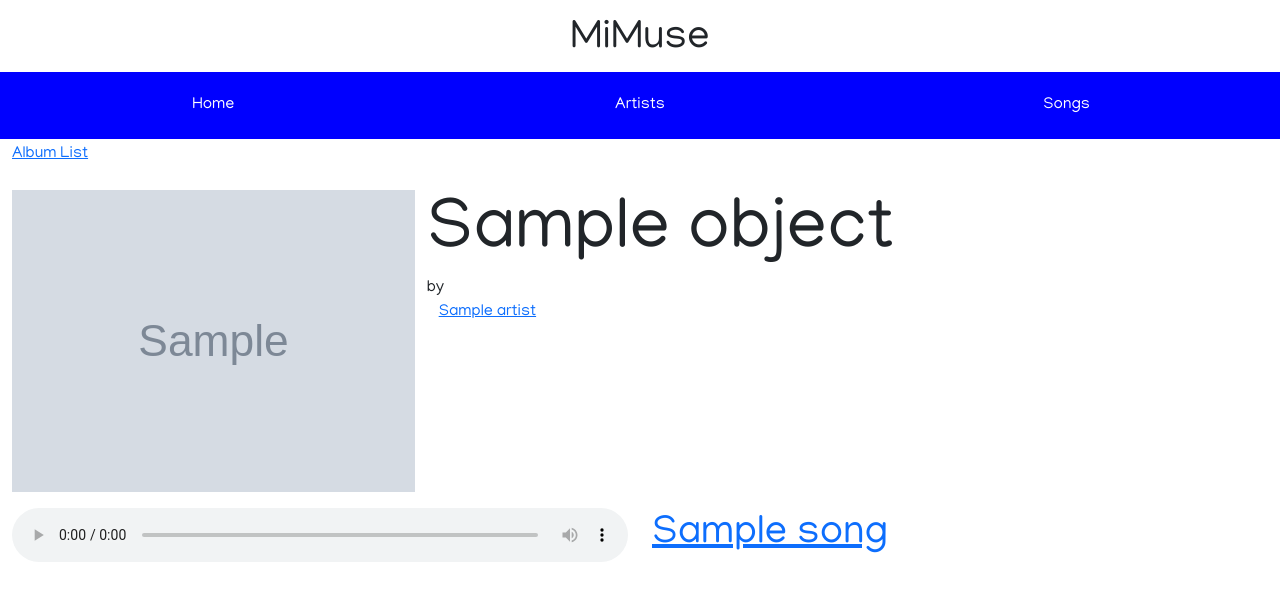
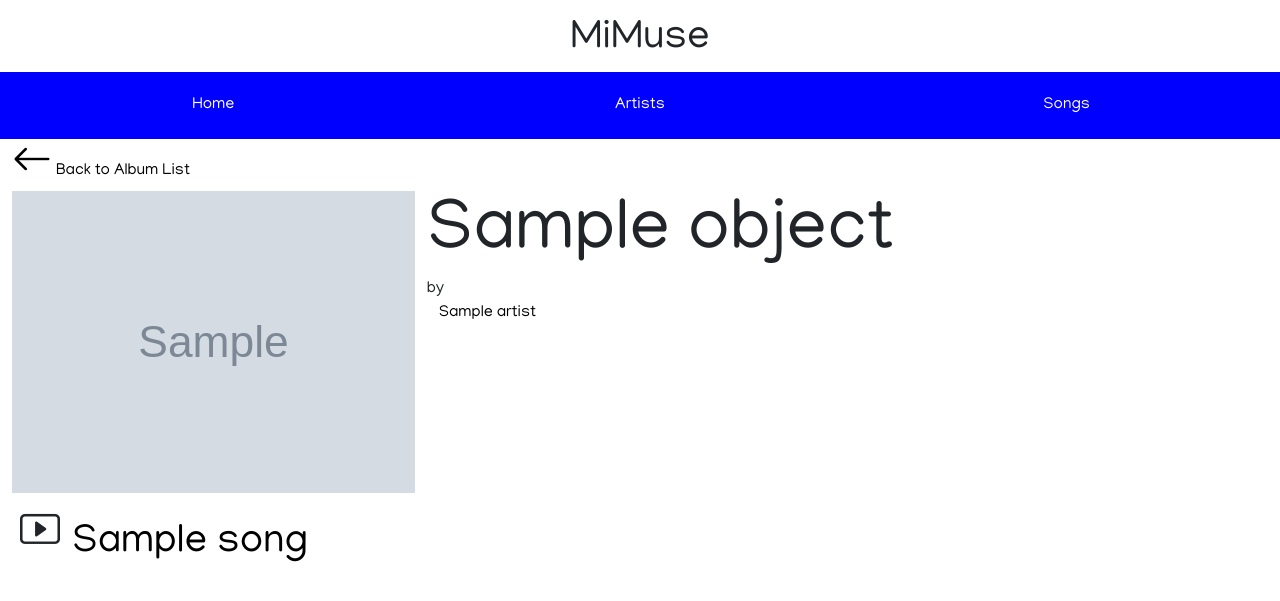
Before and after one commit to linjieyingg/songs, a Django app: template mimuse/songs/templates/songs/album_detail.html in a window 1280 px wide. Shown: the top 601 px of the page. Run offline with Django 5.2, Linux system fonts and the light colour scheme; the template is opened without the code that fills it: most values are stand-ins (such as "Sample title", 1, 10 or a date in 2020); grey boxes marked "Sample" are stand-in pictures; some libraries are stand-ins or nearby versions.

Commit message:
play icon

```diff
--- a/mimuse/artists/templates/artists/artist_detail.html
+++ b/mimuse/artists/templates/artists/artist_detail.html
@@ -23,8 +23,8 @@
             {% for song in songs%}
             <div class="row my-3 gy-2">
                 <div class="col-5 mt-0">
-                <audio style="width:100%;height:100%"controls><source src={{song.preview_url}} type="audio/mp3"></audio></div>
-                <div class="col my-auto  display-6" style=""><a href="{% url 'songs:song_detail' song.id %}" >{{song.title}}</a></div>
+                <audio style="width:100%;height:120%"controls><source src={{song.preview_url}} type="audio/mp3"></audio></div>
+                <div class="col my-auto " style=""><a href="{% url 'songs:song_detail' song.id %}" >{{song.title}}</a></div>
             </div>
             {% endfor%}
 
--- a/mimuse/artists/templates/artists/artist_list.html
+++ b/mimuse/artists/templates/artists/artist_list.html
@@ -2,7 +2,7 @@
 {% load static %}
 
 {% block content %}
-<span class="display-6">Artists </span><br/>
+<h1  class="pt-3">Artists </h1>
 
 <div class="my-2">
     <form action="{% url 'artists:search' %}" method = 'get'>
--- a/mimuse/core/static/css/main.css
+++ b/mimuse/core/static/css/main.css
@@ -5,24 +5,16 @@
 #hovering{
   display: inline;
   cursor: none;
-  vertical-align: text-top;
+  vertical-align: super;
   }
 
-.fav {
-  position: absolute;
-  font-style: italic;
-  font-size: 24px;
-  font-weight: bold;
-  color: rgb(0, 0, 0);
-  display: none;
-  bottom: 0;
-}
 .favorite:hover {
   color:#f90000;
 }
 
 .favorited {
-  color:#f90000
+  position: relative;
+  color:#f90000;
 }
 
 button {
@@ -66,13 +58,6 @@ li a:hover {
 
 }
 
-
-
-/* div{
-  display: block;
-  background-color: red;
-} */
-
 .title{
   margin-top: 16px;
 }
@@ -107,3 +92,37 @@ li a:hover {
   text-decoration: none;
   display: block;
 }
+
+a {
+  color:black;
+  text-decoration: none;
+}
+
+a:hover {
+  opacity: 50%;
+  text-decoration: underline;
+}
+/*
+audio{
+  display: none;
+} */
+
+.inline-block {
+  display: inline-block;
+}
+
+.wrapper {
+  display: inline-block;
+}
+.box2 {
+  display: none;
+}
+.wrapper:hover .box1 {
+  display: none;
+}
+.wrapper:hover .box2 {
+  display: inline-block;
+}
+.wrapper:hover a {
+  vertical-align: super;
+}
--- a/mimuse/core/static/js/main.js
+++ b/mimuse/core/static/js/main.js
@@ -5,3 +5,8 @@ function createTextCursor(event){
   }
 
 document.getElementById("hovering").addEventListener('mouseover', createTextCursor);
+
+function play(){
+  let audio = document.getElementById('preview')
+  audio.play()
+}
--- a/mimuse/core/templates/base.html
+++ b/mimuse/core/templates/base.html
@@ -7,13 +7,12 @@
 <head>
     <title>MiMuse (Mini Music Base)</title>
     <link rel="icon" type="image/x-icon" href="{% static 'media/music-note-list.svg' %}">
-    <link rel="stylesheet" href="{% static 'css/main.css' %}">
     <link rel="stylesheet" href="https://fonts.googleapis.com/css?family=Manjari">
     <link href="https://cdn.jsdelivr.net/npm/bootstrap@5.3.2/dist/css/bootstrap.min.css"
     rel="stylesheet" integrity="sha384-T3c6CoIi6uLrA9TneNEoa7RxnatzjcDSCmG1MXxSR1GAsXEV/Dwwykc2MPK8M2HN"
     crossorigin="anonymous">
     <link rel="stylesheet" href="https://cdn.jsdelivr.net/npm/bootstrap-icons@1.3.0/font/bootstrap-icons.css">
-
+    <link rel="stylesheet" href="{% static 'css/main.css' %}">
 </head>
 {% endblock head %}
 
@@ -45,7 +44,7 @@
     <div class="run_api">
     </div>
 
-
+    <script src="/static/js/main.js"></script>
 	{% block content %}
     {% endblock content %}
     {% if messages %}
--- a/mimuse/core/urls.py
+++ b/mimuse/core/urls.py
@@ -5,5 +5,5 @@ from . import views
 app_name = "core"
 
 urlpatterns = [
-   path("", views.RecommendedListView.as_view(template_name='core/home.html'), name="main"),
+   path('', views.RecommendedListView.as_view(template_name='core/home.html'), name="main"),
 ]
--- a/mimuse/core/views.py
+++ b/mimuse/core/views.py
@@ -4,6 +4,8 @@ from django.http import HttpResponse
 from songs.models import Song
 from artists.models import Artist
 from django.views.generic import ListView
+from django.shortcuts import get_object_or_404
+
 
 # Create your views here.
 
@@ -16,7 +18,6 @@ class RecommendedListView(ListView):
     model = Song
     context_object_name = 'songs_list'
     template_name = 'core/home.html'
-
     def get_queryset(self):
         response = Song.objects.filter(recommended=True)
         return response
--- a/mimuse/songs/templates/songs/album_detail.html
+++ b/mimuse/songs/templates/songs/album_detail.html
@@ -3,7 +3,7 @@
 
 {% block content %}
 
-<a href="{% url 'songs:album_list' %}" > Album List </a> <br/><br/>
+<a href="{% url 'songs:album_list' %}" > <i class="bi bi-arrow-left h1"></i> Back to Album List </a> <br/>
 <div class="row pb-2">
     <img class="col-4"  src={{ object.cover_image }}
     alt="image"/>
@@ -12,16 +12,25 @@
         <div class="row">by<a href="{% url 'artists:artist_detail' artists.id %}">{{artists.name}}</a></div>
     </div>
 </div>
-{% comment %} <div class=''> {% endcomment %}
-    {% for song in songs %}
-        <div class="row py-2">
-            <audio class="col" controls>
-                <source src={{song.preview_url}} type="audio/mp3">
-            </audio>
-            <a class="col my-auto display-6" href="{% url 'songs:song_detail' song.id %}" > {{song.title}}
+   {% for song in songs %}
+        <div class=" py-2">
+            <div class="wrapper">
+                <div class="box2"><audio class="col" id="preview" controls>
+                    <source src={{song.preview_url}} type="audio/mp3">
+                </audio></div>
+                <div class="box1">
+                <button type="submit" onclick="play()" class="favorite">
+                    <i class="bi bi-play-btn inline-block display-6 p-2 pt-0" > </i>
+                </button></div>
+            </div>
+            <a class="my-auto display-6 inline-block" style="vertical-align:-webkit-baseline-middle;" href="{% url 'songs:song_detail' song.id %}" > {{song.title}} </a>
+
         </div>
     {%endfor%}
-{% comment %} </div> {% endcomment %}
 
 
 {% endblock content %}
+
+{% block js%}
+
+{% endblock js%}
--- a/mimuse/songs/templates/songs/album_list.html
+++ b/mimuse/songs/templates/songs/album_list.html
@@ -6,7 +6,7 @@
     <div class="col strong"><a href="{% url 'songs:album_list'%}">Albums</a></div>
     <div class="col strong"><a href="{% url 'songs:favorites_list'%}">Favorite Songs</a></div>
 </div> -->
-<h1>Albums</h1>
+<h1 class="pt-3">Albums</h1>
 <div class="my-2">
     <form action="{% url 'songs:album_search' %}" method = 'get'>
         <div class="inner-addon left-addon">
--- a/mimuse/songs/templates/songs/favorites_list.html
+++ b/mimuse/songs/templates/songs/favorites_list.html
@@ -6,7 +6,7 @@
         <div class="col strong"><a href="{% url 'songs:song_list'%}">All Songs</a></div>
         <div class="col strong"><a href="{% url 'songs:album_list'%}">Albums</a></div>
     </div> -->
-    <h1>Favorties</h1>
+    <h1  class="pt-3">Favorites</h1>
 
     {% for song in object_list %}
         {% if song.favorite == True %}
--- a/mimuse/songs/templates/songs/song_detail.html
+++ b/mimuse/songs/templates/songs/song_detail.html
@@ -15,16 +15,15 @@
 </div> -->
 
 <div class="row">
-    <span class="display-1 strong">{{ object.title }}
+    <span class="display-1 strong pt-3">{{ object.title }}
         <span id="hovering" >
         <form action="{% url 'songs:update_favorites' object.id %}" method="POST">
             {% csrf_token %}
             {% if object.favorite == False %}
             <button type="submit" onclick="changeFavorite()" class="favorite"><i class="bi bi-heart h1"></i></button>
-            <span class="fav">Favorite </span>
+
             {% else%}
             <button type="submit" onclick="changeFavorite()" class="favorited"><i class="bi bi-heart h1"></i></button>
-            <span class="fav">Unfavorite </span>
             {%endif%}
         </form>
     </span></span>
```
Also changed, not shown: mimuse/core/templates/core/home.html (+7 -3 lines), mimuse/songs/templates/songs/song_list.html (+19 -9 lines).
